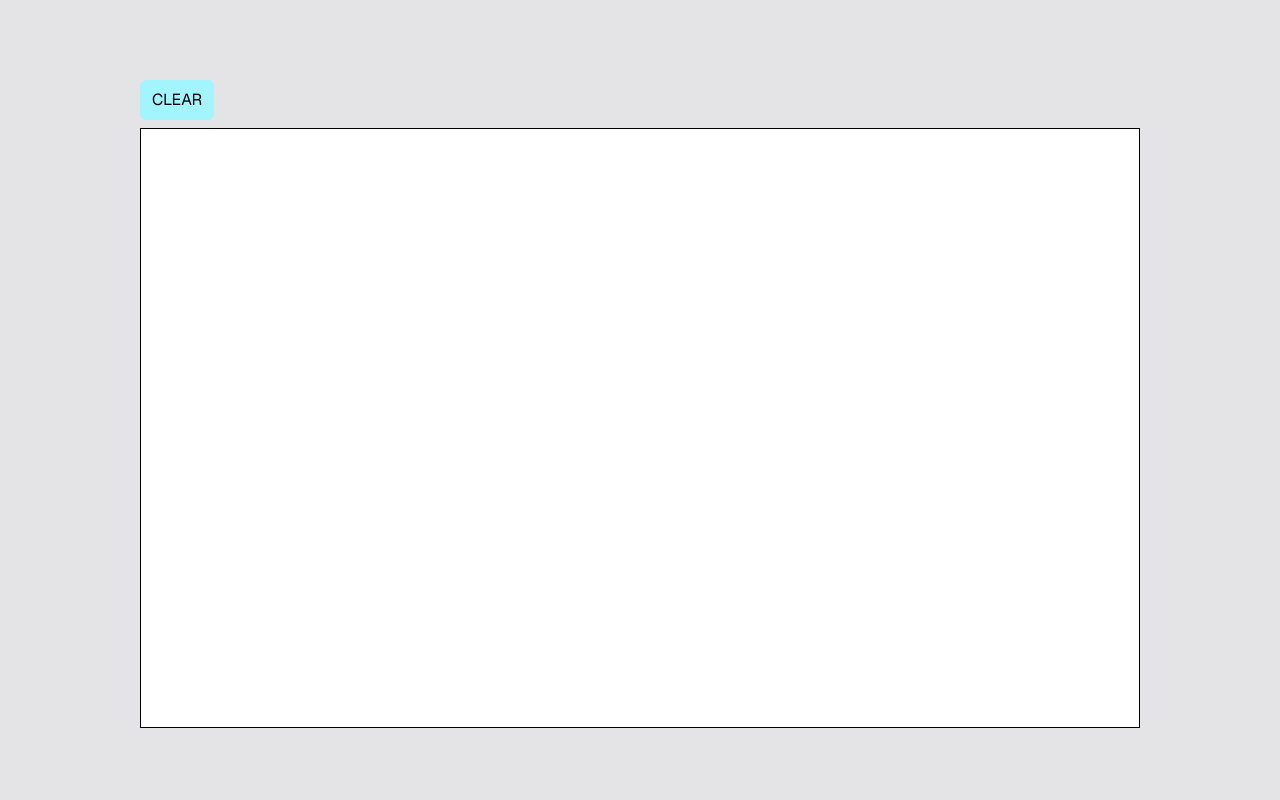
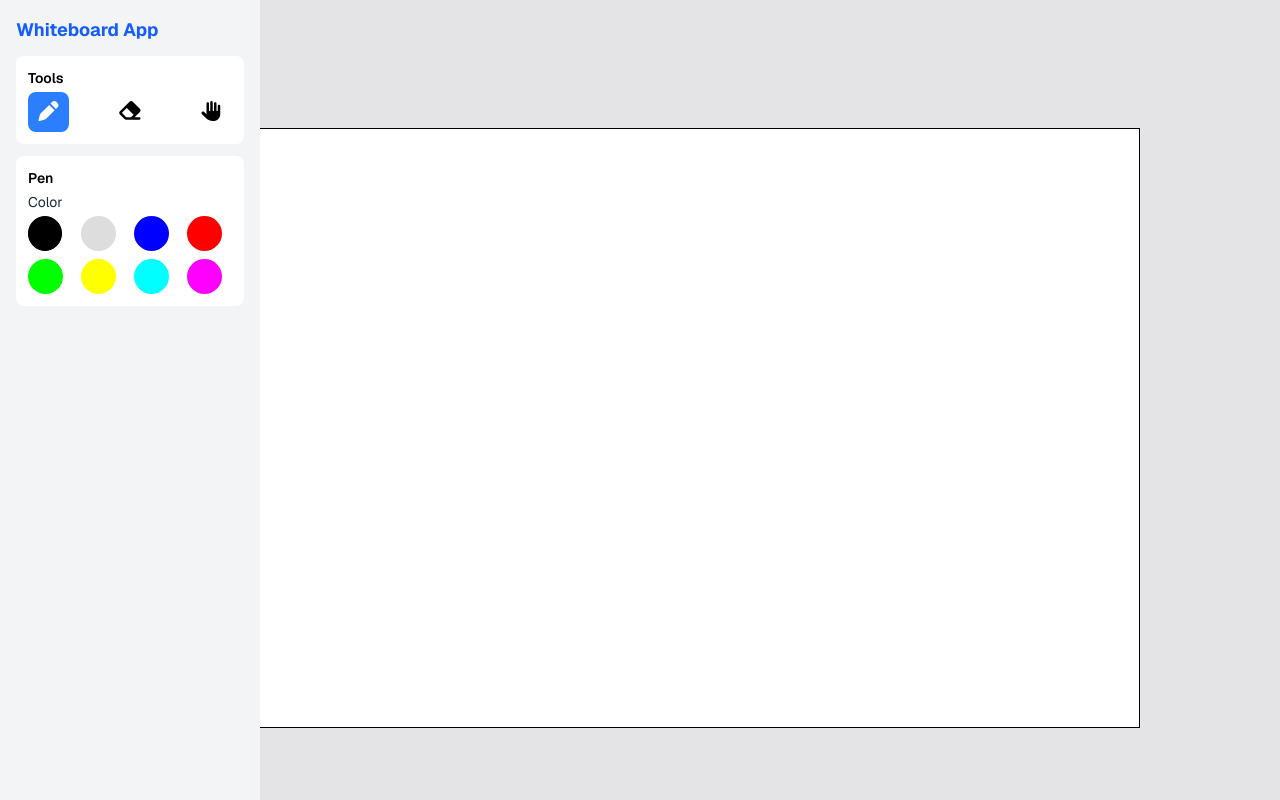
Before and after one commit to Roszakos/whiteboard, a Next.js app: page / in a window 1280 px wide. Built offline with nearby package versions, Linux system fonts and the light colour scheme.

Commit message:
Provided Tool and PenSettings contexts in app root

```diff
--- a/app/page.tsx
+++ b/app/page.tsx
@@ -1,10 +1,34 @@
 'use client';
+
 import Whiteboard from "@/src/components/Whiteboard";
+import Sidebar from "@/src/components/Sidebar/Sidebar";
+import {useReducer, useState} from "react";
+import {SetToolContext, Tool, ToolContext} from "@/src/contexts/ToolContext";
+import {PenSettingsContext, PenSettingsDispatchContext, penSettingsReducer} from "@/src/contexts/PenSettingsContext";
+
 
 export default function Home() {
-  return (
-    <div className="flex min-h-screen items-center justify-center bg-zinc-200 font-sans">
-        <Whiteboard />
-    </div>
-  );
+    const [tool, setTool] = useState<Tool>('pen');
+    const [penSettings, dispatch] = useReducer(
+        penSettingsReducer,
+        {
+            color: '#000000',
+            width: 15
+        },
+    );
+
+    return (
+        <ToolContext value={tool}>
+            <PenSettingsContext value={penSettings}>
+                <PenSettingsDispatchContext value={dispatch}>
+                    <div className="flex min-h-screen items-center justify-center bg-zinc-200 font-sans">
+                        <SetToolContext value={setTool}>
+                            <Sidebar/>
+                        </SetToolContext>
+                        <Whiteboard/>
+                    </div>
+                </PenSettingsDispatchContext>
+            </PenSettingsContext>
+        </ToolContext>
+    );
 }
```
